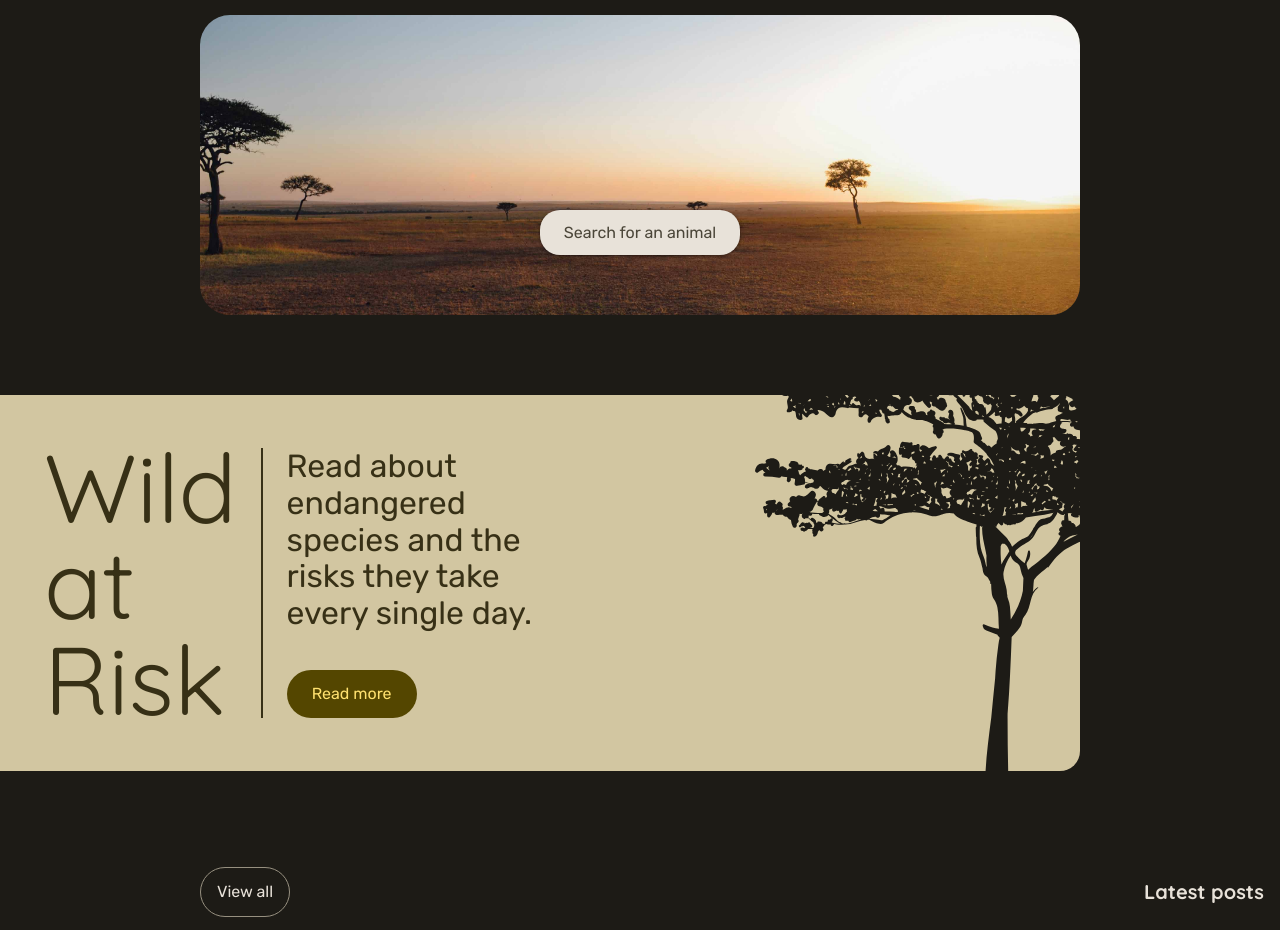
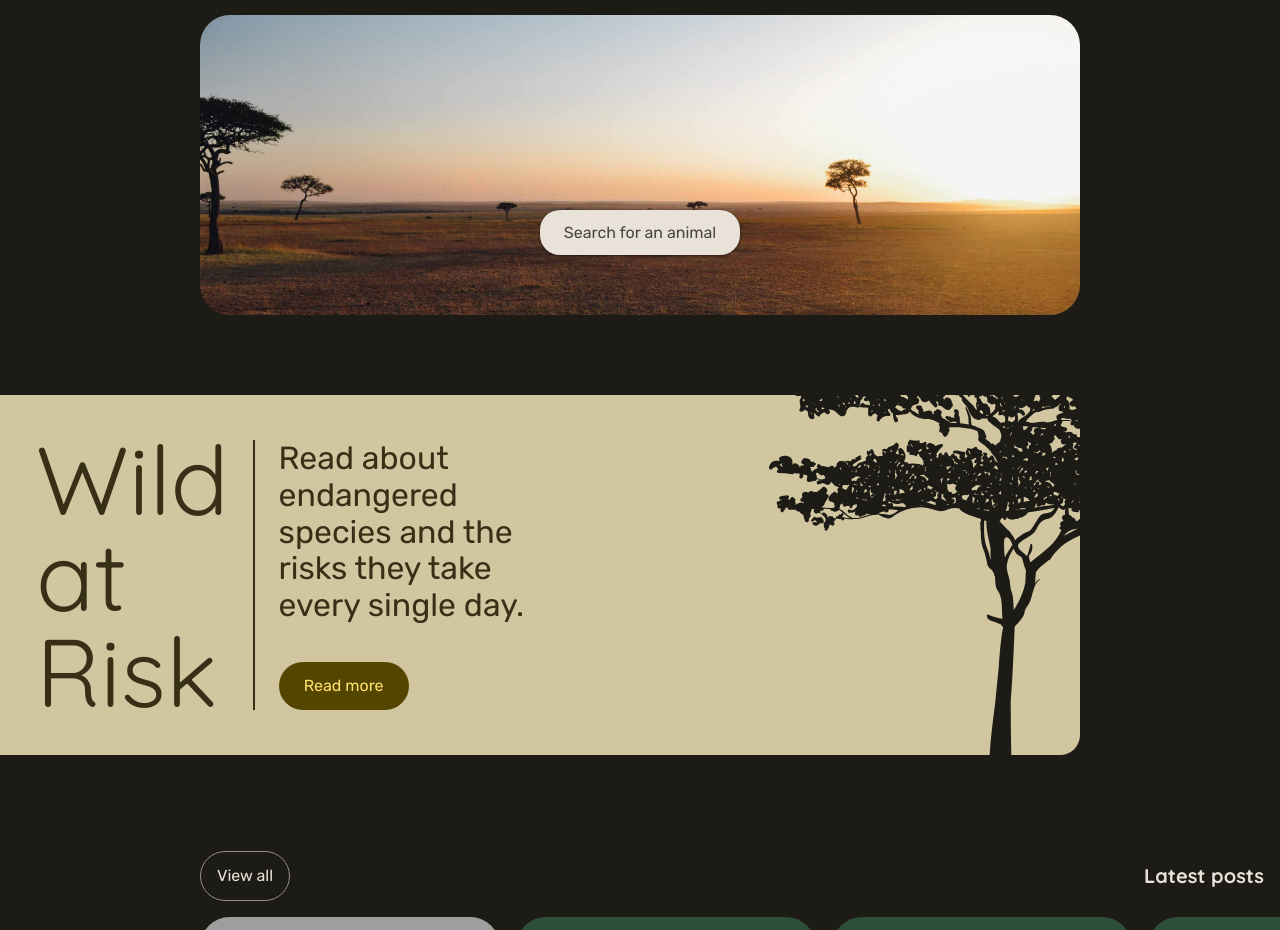
Before and after one commit to alexdalene/alex_dalene_exam1, a website: page index.html in a window 1280 px wide. Shown: the part 88-1018 px from the top of the page. Drawn offline with Linux system fonts and the light colour scheme; grey boxes are pictures that could not be loaded.

Commit message:
padding on info-header

```diff
--- a/app/scss/layout/_info-header.scss
+++ b/app/scss/layout/_info-header.scss
@@ -4,7 +4,7 @@
     margin-right: a.$md-sys-margin-default;
     background-color: a.$md-sys-color-secondary-dark;
     border-radius: 0 2rem 2rem 0;
-    padding: 4.4rem;
+    padding: 3.6rem;
     display: flex;
     align-items: center;
     overflow: hidden;
```
Also changed, not shown: public/css/main.css.
